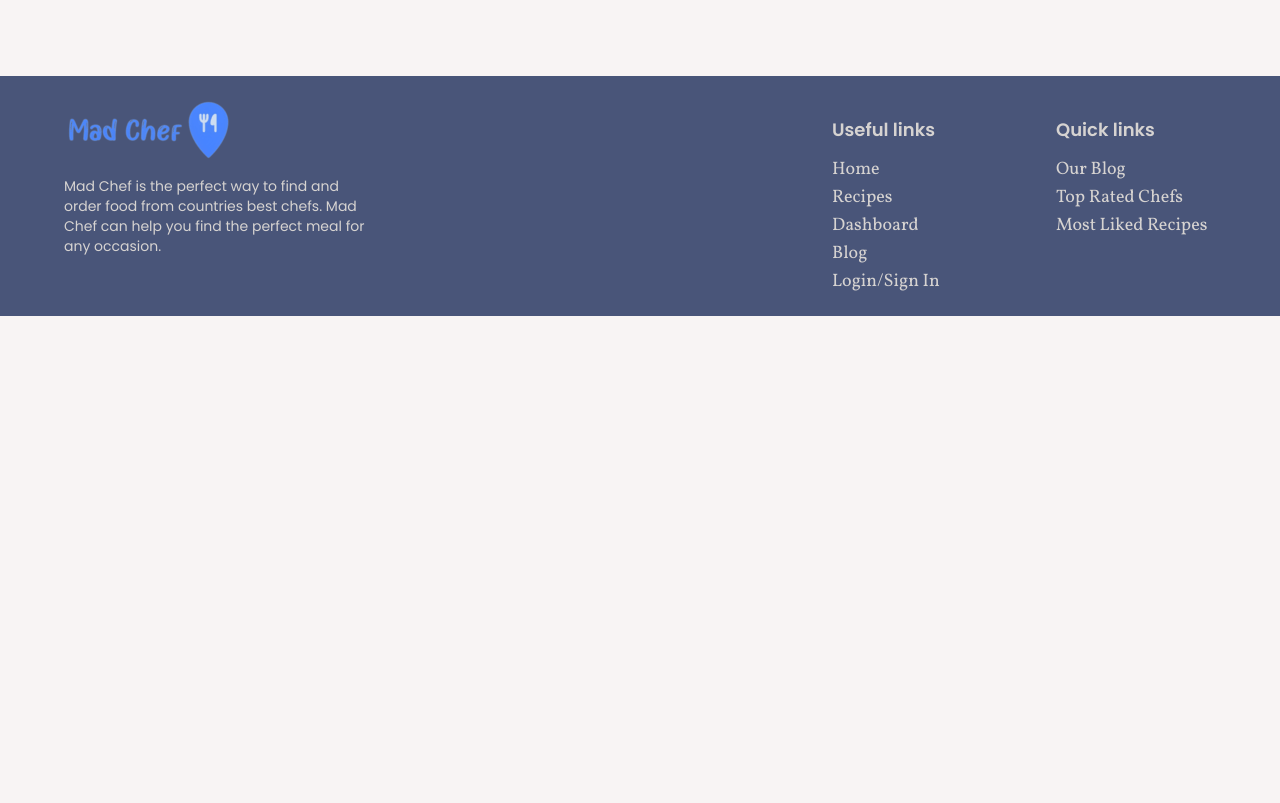
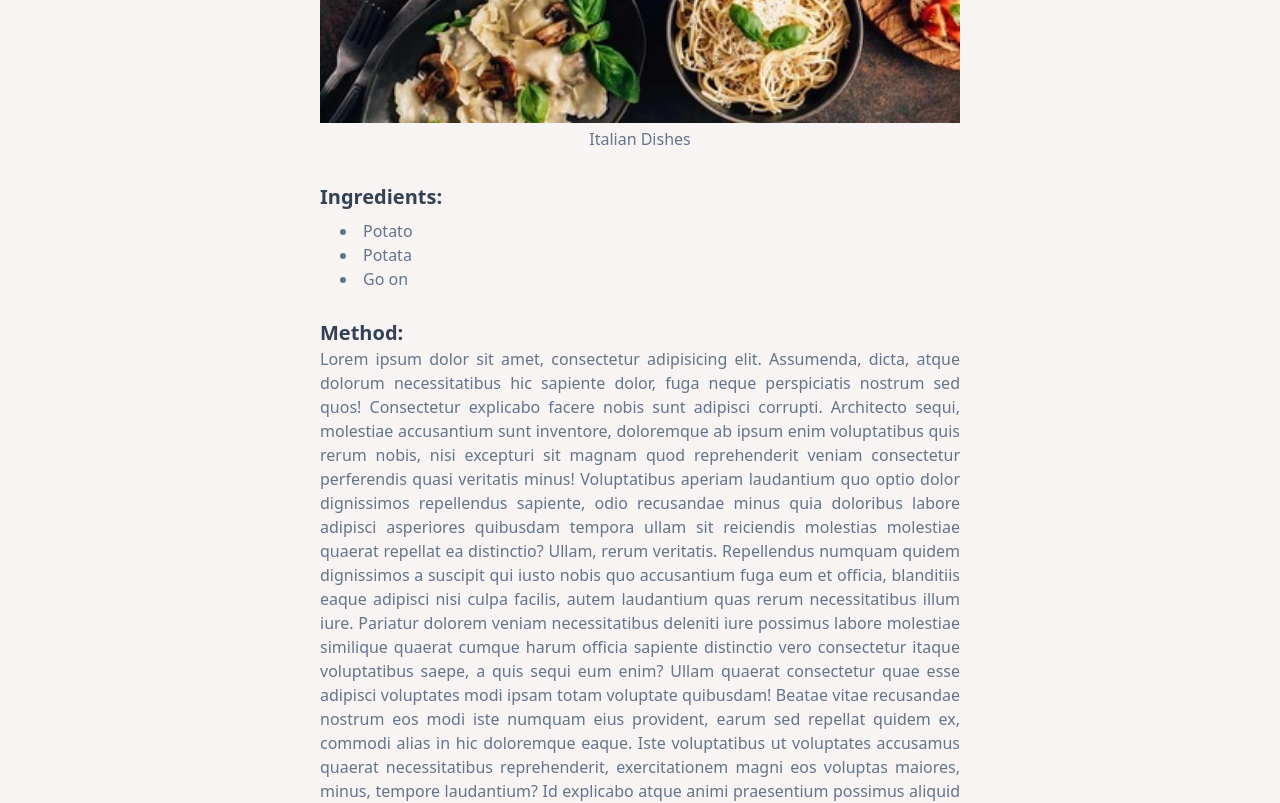
Before and after one commit to MohammadNaiem65/mad-chef-client, a React (Vite) app: page /recipes/recipe/1 in a window 1280 px wide. Shown: the part 620-1423 px from the top of the page. Before the commit the page ends 936 px from the top, so only its background shows below. Built offline with nearby package versions, Linux system fonts and the light colour scheme.

Commit message:
Added: completed the RecipeDetails component for smaller devices

```diff
--- a/src/pages/RecipeDetails.jsx
+++ b/src/pages/RecipeDetails.jsx
@@ -1,4 +1,5 @@
 import { UserDetails } from '../components/RecipeDetails';
+import { allFoodLg } from '../assets';
 
 export default function RecipeDetails() {
 	return (
@@ -10,7 +11,72 @@ export default function RecipeDetails() {
 			{/* user details */}
 			<UserDetails />
 
+			<figure>
+				<img
+					src={allFoodLg}
+					alt=''
+					className='w-full h-[15.875] mt-5'
+				/>
+				<figcaption className='text-slate-500 text-center mt-1'>
+					Italian Dishes
+				</figcaption>
+			</figure>
 
+			<div className='mt-8 text-slate-500'>
+				<h3 className='text-xl text-slate-700 font-semibold'>
+					Ingredients:
+				</h3>
+				<ul className='mt-2 ml-5 list-disc list-inside'>
+					<li>Potato</li>
+					<li>Potata</li>
+					<li>Go on</li>
+				</ul>
+				<h3 className='mt-7 text-xl text-slate-700 font-semibold'>
+					Method:
+				</h3>
+				<p className='text-justify'>
+					Lorem ipsum dolor sit amet, consectetur adipisicing elit.
+					Assumenda, dicta, atque dolorum necessitatibus hic sapiente
+					dolor, fuga neque perspiciatis nostrum sed quos! Consectetur
+					explicabo facere nobis sunt adipisci corrupti. Architecto
+					sequi, molestiae accusantium sunt inventore, doloremque ab
+					ipsum enim voluptatibus quis rerum nobis, nisi excepturi sit
+					magnam quod reprehenderit veniam consectetur perferendis
+					quasi veritatis minus! Voluptatibus aperiam laudantium quo
+					optio dolor dignissimos repellendus sapiente, odio
+					recusandae minus quia doloribus labore adipisci asperiores
+					quibusdam tempora ullam sit reiciendis molestias molestiae
+					quaerat repellat ea distinctio? Ullam, rerum veritatis.
+					Repellendus numquam quidem dignissimos a suscipit qui iusto
+					nobis quo accusantium fuga eum et officia, blanditiis eaque
+					adipisci nisi culpa facilis, autem laudantium quas rerum
+					necessitatibus illum iure. Pariatur dolorem veniam
+					necessitatibus deleniti iure possimus labore molestiae
+					similique quaerat cumque harum officia sapiente distinctio
+					vero consectetur itaque voluptatibus saepe, a quis sequi eum
+					enim? Ullam quaerat consectetur quae esse adipisci
+					voluptates modi ipsam totam voluptate quibusdam! Beatae
+					vitae recusandae nostrum eos modi iste numquam eius
+					provident, earum sed repellat quidem ex, commodi alias in
+					hic doloremque eaque. Iste voluptatibus ut voluptates
+					accusamus quaerat necessitatibus reprehenderit,
+					exercitationem magni eos voluptas maiores, minus, tempore
+					laudantium? Id explicabo atque animi praesentium possimus
+					aliquid mollitia, ad omnis esse provident, sequi maiores eos
+					ullam tempora vel. Nam, eius culpa quas officia sapiente sed
+					laboriosam optio nesciunt cumque exercitationem provident
+					voluptatum nobis reprehenderit tenetur sit repellendus omnis
+					molestiae quibusdam corrupti, recusandae blanditiis hic
+					dolorem fuga! Possimus voluptatem quibusdam atque fugit
+					numquam est cum sed iste alias, excepturi tempore pariatur
+					sunt animi similique, ipsa aliquam. Dolores voluptate dicta
+					illo saepe alias? Velit iste aliquam repellat. Quis officia
+					dolorem blanditiis saepe quae nam nisi amet quod nulla, a,
+					ut ex, qui aspernatur odit. Aliquid perspiciatis, error
+					saepe eius aliquam obcaecati, ullam facilis mollitia cumque
+					doloribus porro rerum modi provident ipsa inventore nihil.
+				</p>
+			</div>
 		</section>
 	);
 }
```
